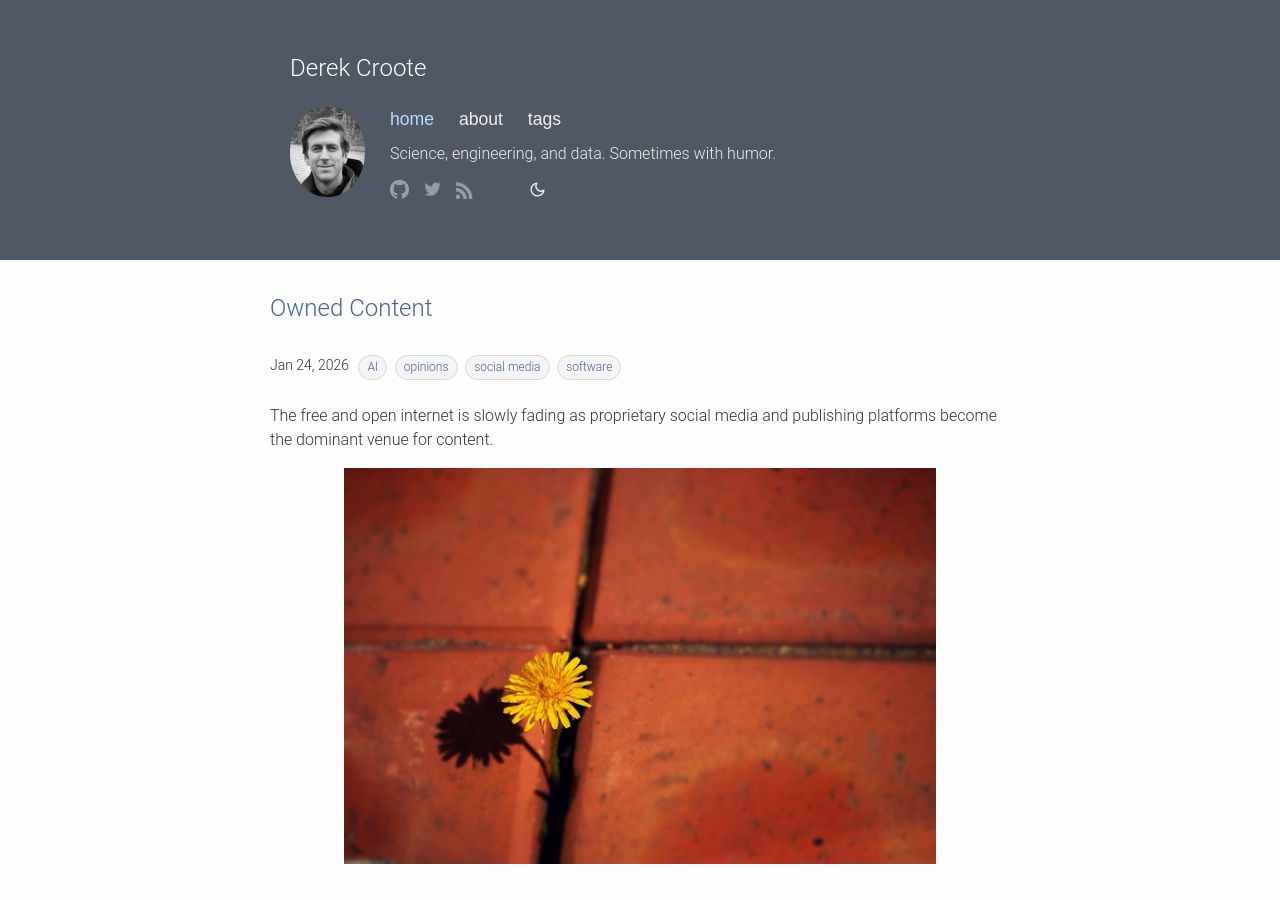
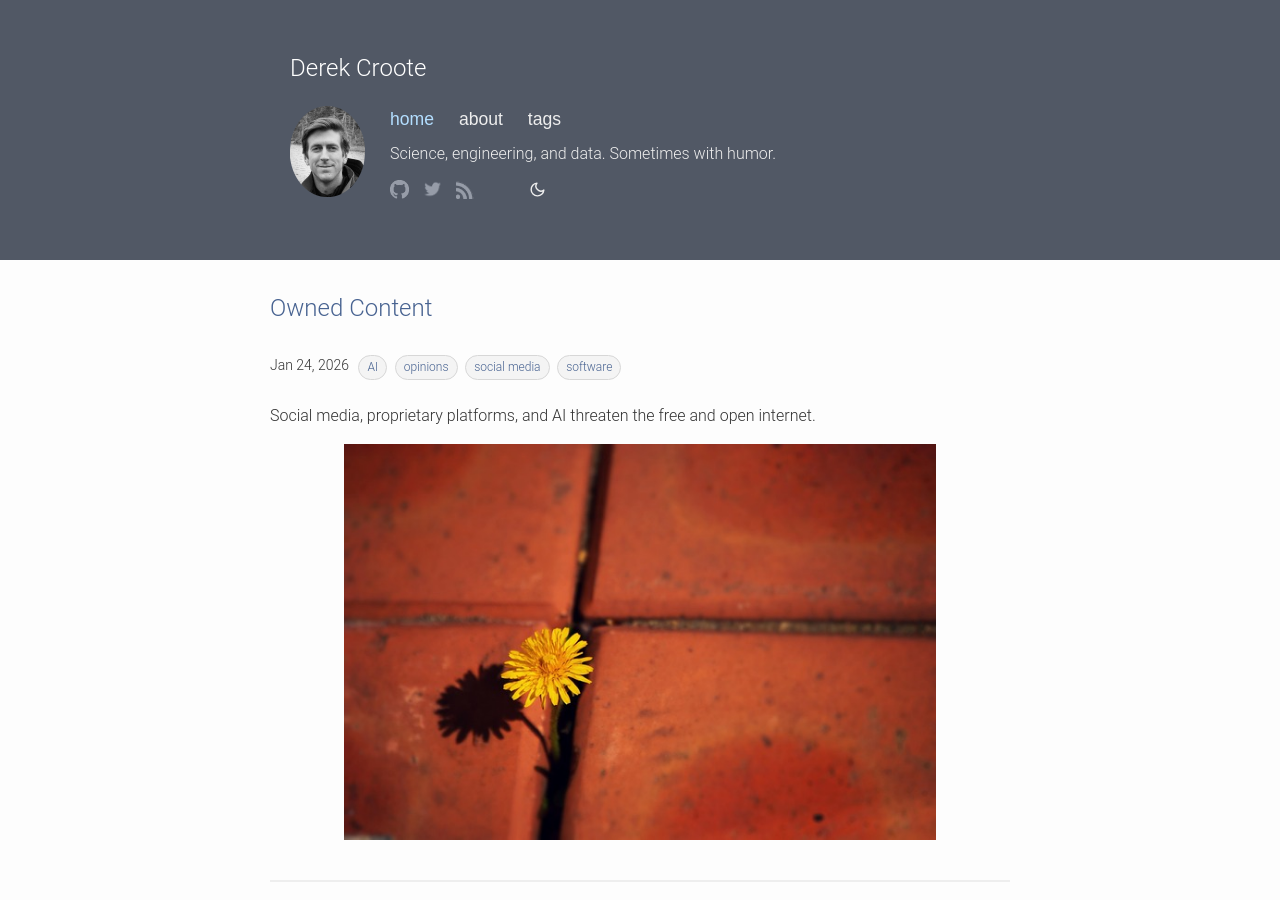
Before and after one commit to dcroote/dcroote.github.io, a Jekyll site: the page built from index.html, in a window 1280 px wide and 900 px high. Built offline with Jekyll 4.4.1, drawn with Linux system fonts in a browser that asks for light colours; some web fonts are replaced.

Commit message:
fix: post description

```diff
--- a/_posts/2026-01-24-owned-content.md
+++ b/_posts/2026-01-24-owned-content.md
@@ -3,7 +3,7 @@ layout: post
 title: Owned Content
 image: images/owned-content/flower-sidewalk.jpg
 image-alt: A flower growing in the sidewalk.
-description: The free and open internet is slowly fading as proprietary social media and publishing platforms become the dominant venue for content.
+description: Social media, proprietary platforms, and AI threaten the free and open internet.
 comments: false
 tags: [AI, opinions, social media, software]
 ---
```
